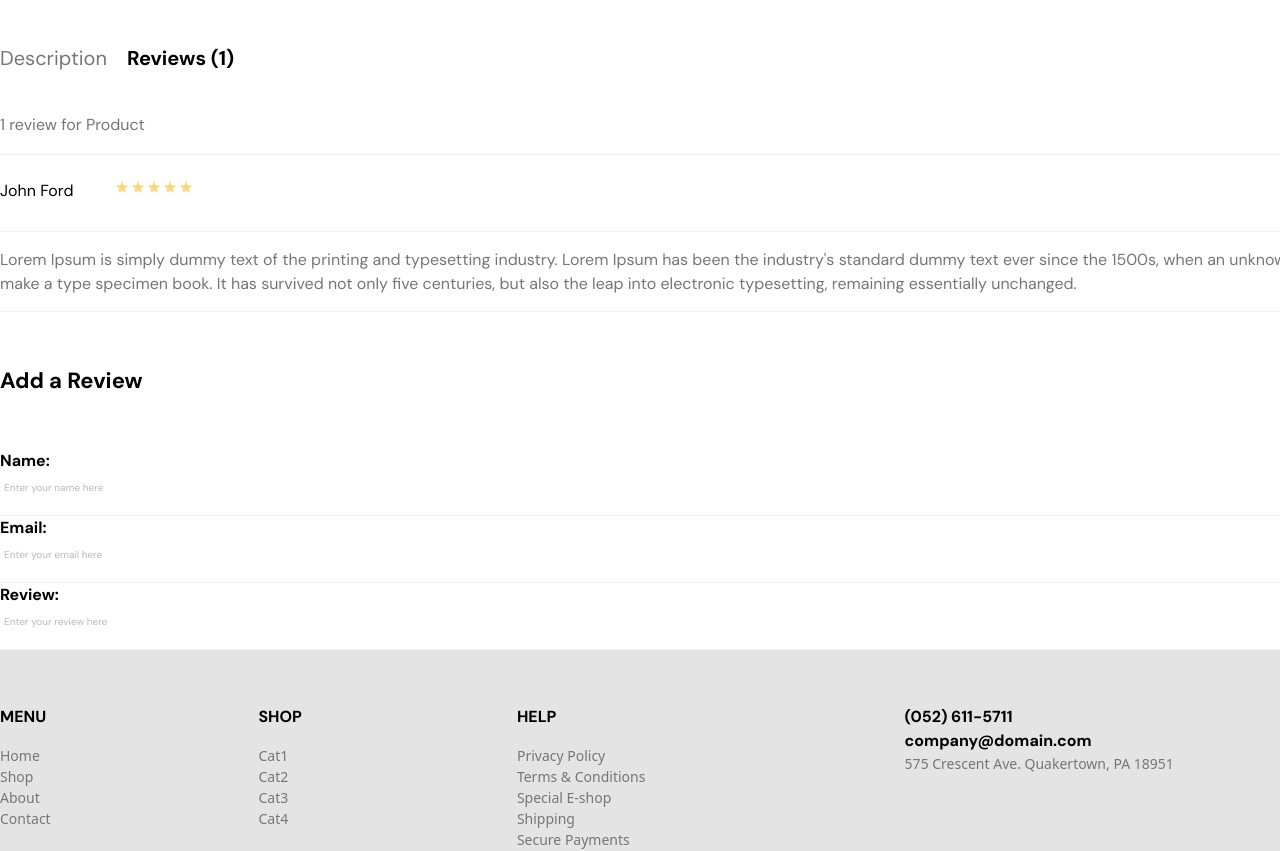
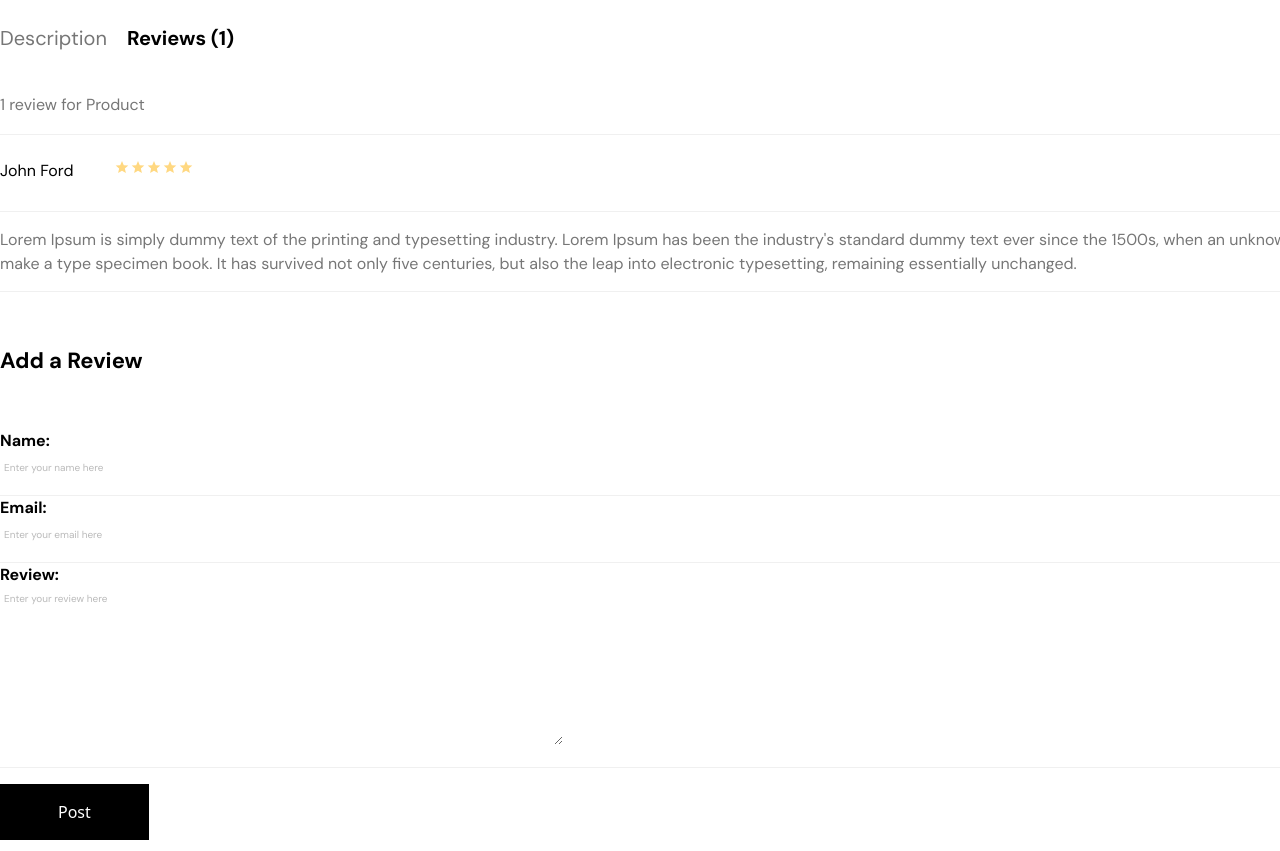
Before and after one commit to wahidul60/E-commerce, a React (Vite) app: page /product in a window 1280 px wide. Shown: the part 2940-3791 px from the top of the page. Built offline with nearby package versions, Linux system fonts and the light colour scheme.

Commit message:
Product part done

```diff
--- a/src/Pages/Product.jsx
+++ b/src/Pages/Product.jsx
@@ -17,7 +17,7 @@ const Product = () => {
     <section>
       <Container>
             <Flex className='gap-x-10 pt-[140px] pb-10'>
-              <div className='w-[1/2]'><Image className='w-full' src={product1}/></div>
+              <div className='w-1/2'><Image className='w-full' src={product1}/></div>
               <div className='w-1/2'><Image className='w-full' src={product2}/></div>
             </Flex>
             <Flex className='gap-x-10 pb-12'>
@@ -92,8 +92,9 @@ const Product = () => {
                 <div><p className='font-DM font-bold text-[20px]'>Reviews (1) </p></div>
             </Flex>
             <p className='font-DM text-[#767676] pb-[17px] border-b border-[#f0f0f0] '>1 review for Product</p>
-            <Flex className='gap-x-10 pt-6 pb-4 border-b w-full border-[#f0f0f0]'>
-                <p className='font-DM'>John Ford</p>
+            <Flex className='pt-6 pb-4 border-b w-full border-[#f0f0f0] justify-between'>
+                <Flex className='gap-x-10'>
+                  <p className='font-DM'>John Ford</p>
                   <div className='pr-5 pb-5'>
                     <ul className='flex text-[#FFD881]'>
                       <li><IoMdStar /></li>
@@ -103,20 +104,24 @@ const Product = () => {
                       <li><IoMdStar /></li>
                     </ul>
                   </div>
+                </Flex>
+                <p className='font-DM text-[#767676]'>6 months ago</p>
             </Flex>
              <p className='font-DM text-[#767676] pb-[15px] pt-4 border-b border-[#f0f0f0]'>Lorem Ipsum is simply dummy text of the printing and typesetting industry. Lorem Ipsum has been the industry's standard dummy text ever since the 1500s, when an unknown printer took a galley of type and scrambled it to make a type specimen book. It has survived not only five centuries, but also the leap into electronic typesetting, remaining essentially unchanged.</p>
              <SubHeading className='py-13 text-[22px]'  text='Add a Review'/>
              <label className='pb-4 block border-b border-[#f0f0f0]' htmlFor='name'> <SubHeading  text='Name:'/>
-                <input className='text-[#767676] font-DM text-[10px] p-1' id='name' placeholder='Enter your name here'></input>
+                <input className='text-[#767676] font-DM text-[10px] p-1 rounded' id='name' placeholder='Enter your name here'></input>
              </label>
 
-             <label className='pb-4 block border-b border-[#f0f0f0]' htmlFor='name'> <SubHeading  text='Email:'/>
-                <input className='text-[#767676] font-DM text-[10px] p-1' id='name' placeholder='Enter your email here'></input>
+             <label className='pb-4 block border-b border-[#f0f0f0]' htmlFor='email'> <SubHeading  text='Email:'/>
+                <input className='text-[#767676] font-DM text-[10px] p-1 rounded' id='email' placeholder='Enter your email here'></input>
              </label>
 
-             <label className='pb-4 block border-b border-[#f0f0f0]' htmlFor='name'> <SubHeading  text='Review:'/>
-                <input className='text-[#767676] font-DM text-[10px] p-1' id='name' placeholder='Enter your review here'></input>
+             <label className='pb-4 block border-b border-[#f0f0f0]' htmlFor='review'> <SubHeading  text='Review:'/>
+                <textarea id="review" rows="10" cols="100" className='text-[#767676] font-DM text-[10px] p-1 rounded' placeholder='Enter your review here'></textarea>
              </label>
+             <div className='pt-4 pb-[341px]'><Button text='Post'/></div>
+
       </Container>
     </section>
   )
```
